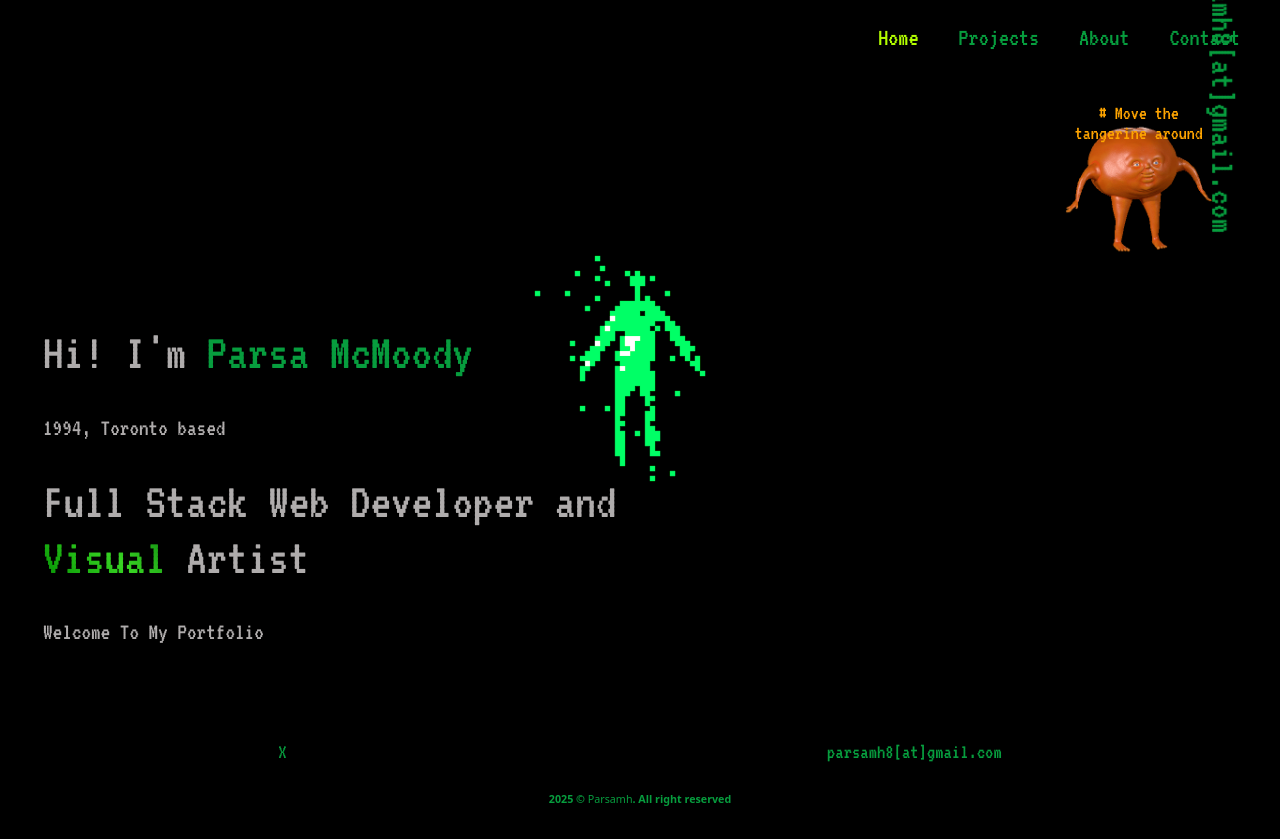
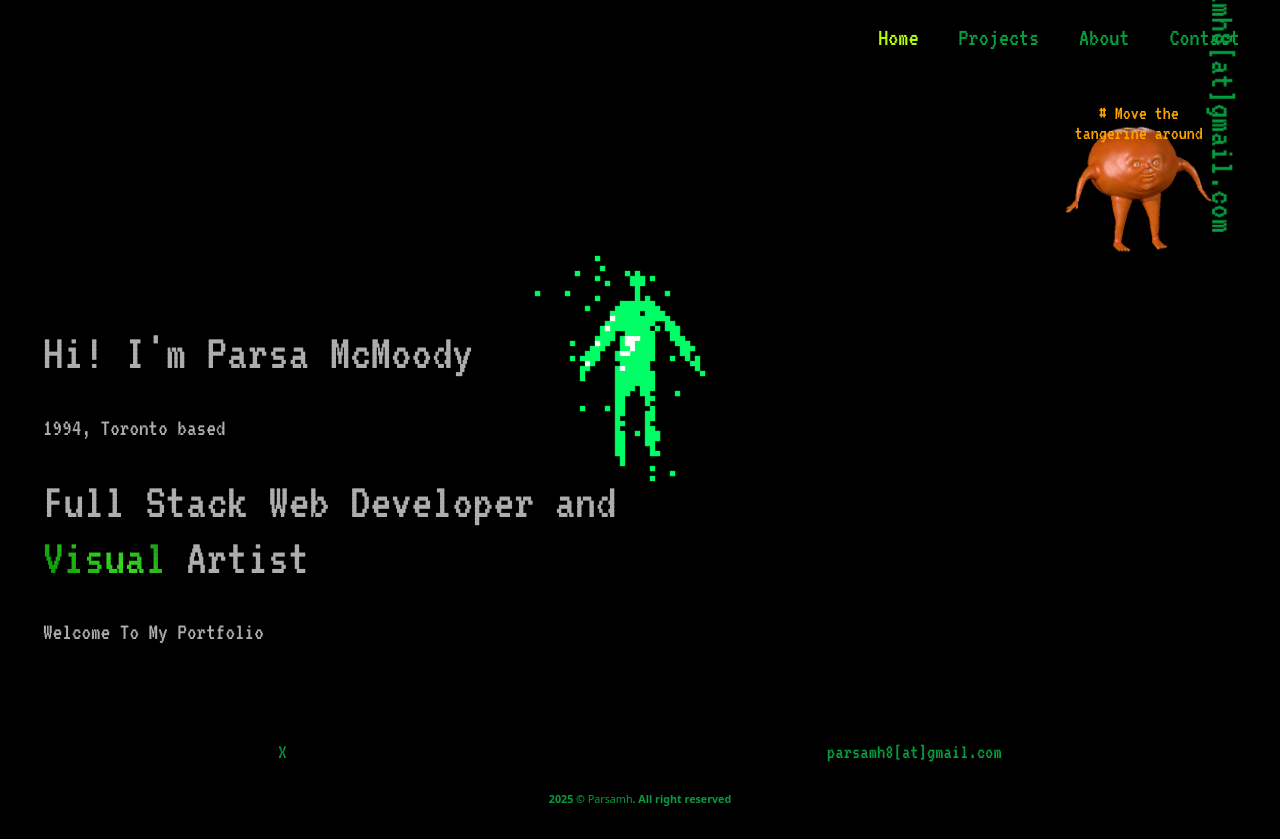
Before and after one commit to parsamh8/Portfolio-React, a React (Vite) app: page / in a window 1280 px wide. Built offline with nearby package versions, Linux system fonts and the light colour scheme.

Commit message:
modify homepage

```diff
--- a/src/components/Body.jsx
+++ b/src/components/Body.jsx
@@ -106,7 +106,7 @@ export default function Body() {
           <div className="homepage" style={{ padding: 35 }}>
             <div className="vt323">
               <h1 className="vt323">
-                Hi! I'm <span className="vt323">Parsa McMoody</span>
+                Hi! I'm Parsa McMoody
               </h1>
               <h2 className="vt323">1994, Toronto based</h2>
               <h1 className="vt323" style={{ marginBottom: -35 }}>
```
